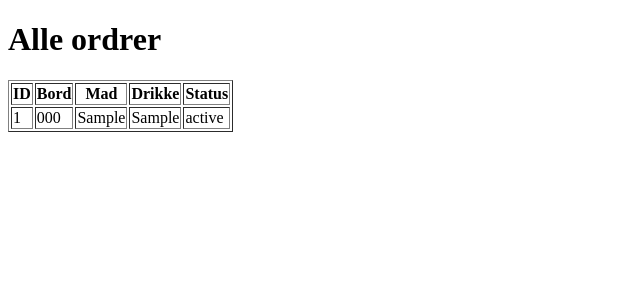
After one commit to zarahajaz0-eng/brunch-system, a Flask app: page /database in a window 1280 px wide. The commit adds this page. Shown: the top 300 px of the page, without its empty margins (0-640 px from the left). Run offline with Flask 3, Linux system fonts and the light colour scheme; tables that the repository leaves empty hold one stand-in row (values such as "Sample post").

Commit message:
added database page

```diff
--- a/app.py
+++ b/app.py
@@ -59,6 +59,10 @@ def finish_order(order_id):
     db.session.commit()
     return jsonify({"message": "Ordren er færdig"})
 
+@app.route("/database")
+def database():
+    orders = Order.query.order_by(Order.id.desc()).all()
+    return render_template("database.html", orders=orders)
 
 if __name__ == "__main__":
     with app.app_context():
--- /dev/null
+++ b/templates/database.html
@@ -0,0 +1,32 @@
+<!DOCTYPE html>
+<html>
+<head>
+    <title>Database</title>
+</head>
+<body>
+
+<h1>Alle ordrer</h1>
+
+<table border="1">
+    <tr>
+        <th>ID</th>
+        <th>Bord</th>
+        <th>Mad</th>
+        <th>Drikke</th>
+        <th>Status</th>
+    </tr>
+
+    {% for order in orders %}
+    <tr>
+        <td>{{ order.id }}</td>
+        <td>{{ order.table_number }}</td>
+        <td>{{ order.items }}</td>
+        <td>{{ order.drinks }}</td>
+        <td>{{ order.status }}</td>
+    </tr>
+    {% endfor %}
+
+</table>
+
+</body>
+</html>
--- a/templates/kitchen.html
+++ b/templates/kitchen.html
@@ -36,7 +36,7 @@
       <h3>Note til køkkenet</h3>
       <p>{{ order.note }}</p>
 
-      <button onclick="finishOrder({{ order.id }})">
+      <button type="button" onclick="finishOrder('{{ order.id }}')">
         Færdig
       </button>
 
```
